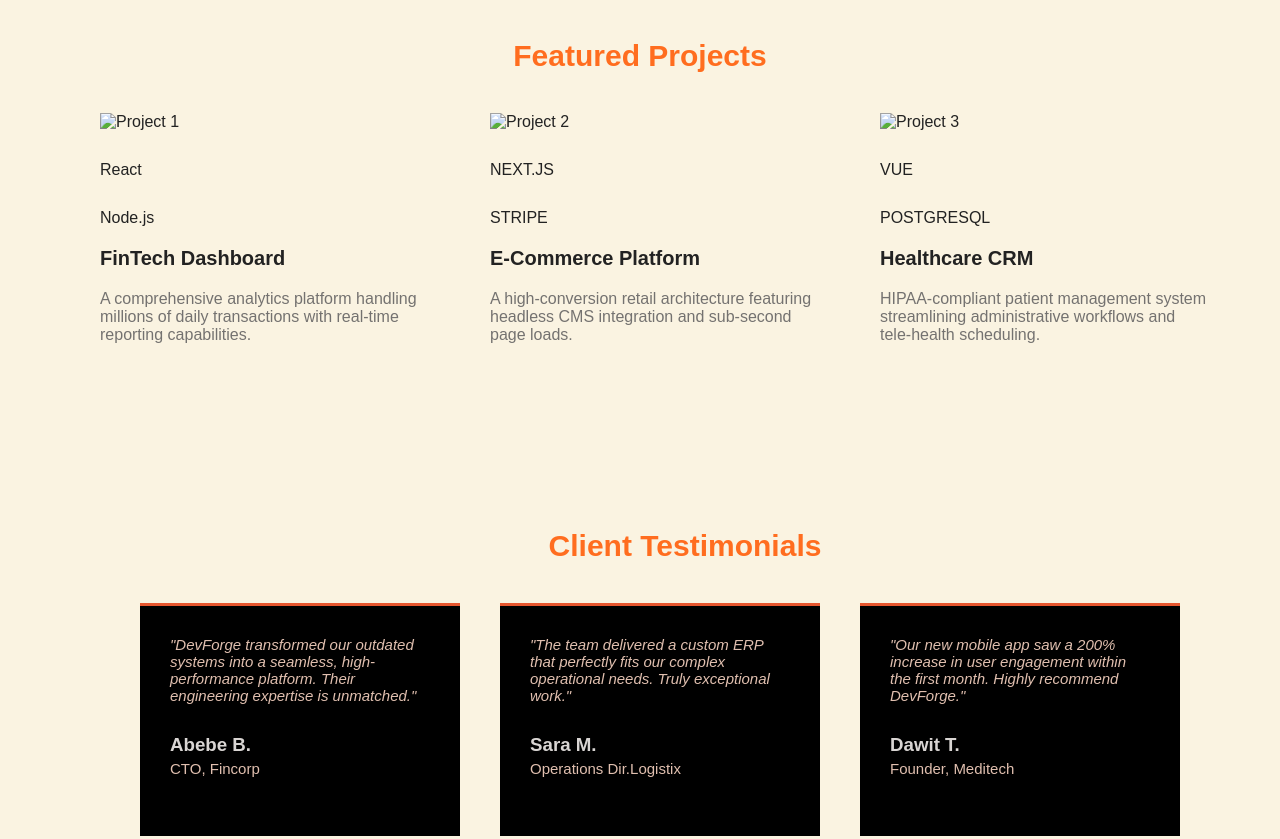
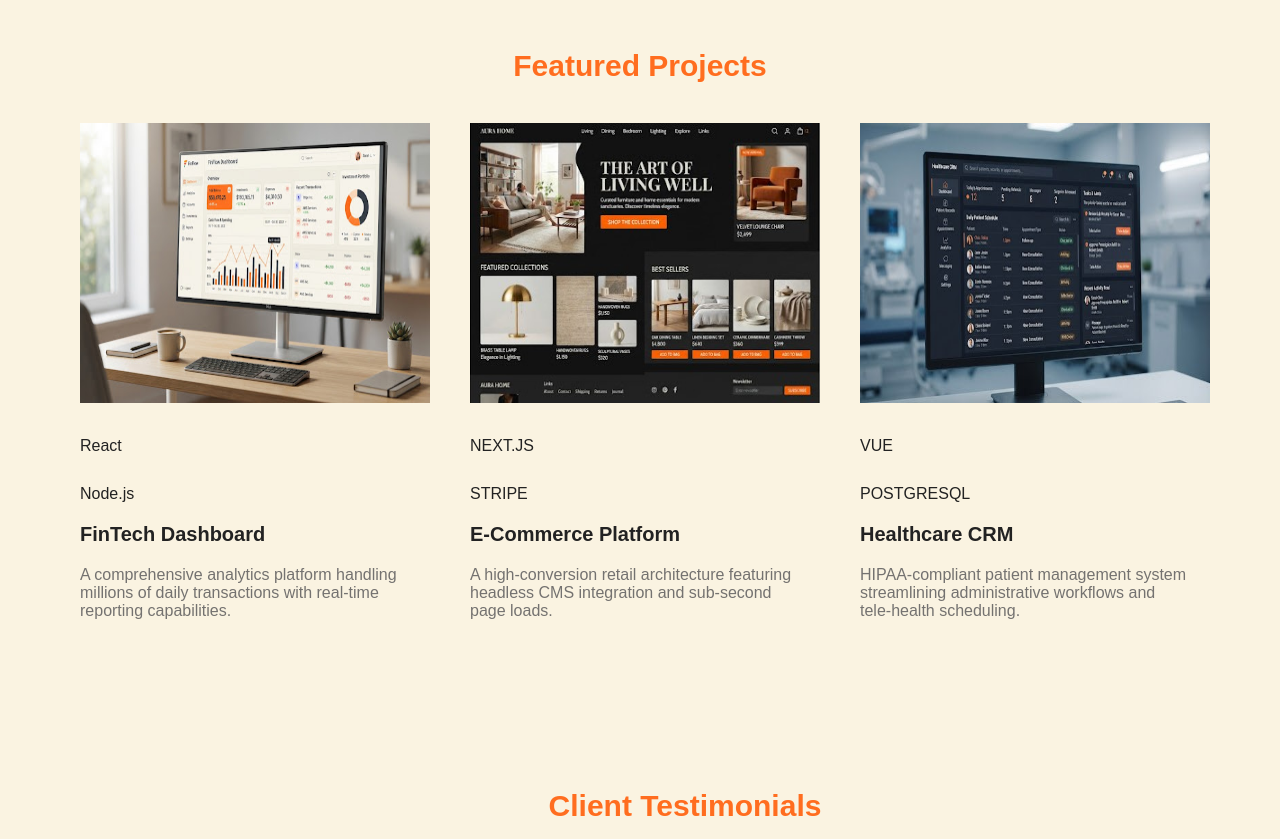
Before and after one commit to nathanzerfu-B/Company-Profile-Website, a plain HTML site: page Home.html in a window 1280 px wide. Shown: the part 2739-3578 px from the top of the page. Drawn offline with Linux system fonts and the light colour scheme.

```diff
--- a/Home.css
+++ b/Home.css
@@ -14,7 +14,7 @@
 }
 
 nav{
-    height: 70px;
+    height: 80px;
     display: flex;
     align-items: center;
     padding: 20 60px;
@@ -354,6 +354,7 @@
 .FeaturedProjects{
     display:block;
   height: 490px;
+  margin-bottom: 250px;
 }
 .FeaturedProjects h2{
     font-size: 30px;
@@ -369,10 +370,10 @@
 }
 
 .FeaturedProjects-iteam .project{
-margin-left: 60px;
+margin-left: 40px;
 }
 .FeaturedProjects-iteam .project img{
-    width:360px;
+    width:350px;
     height: 280px;
 }
 .FeaturedProjects-iteam .project span{
@@ -405,14 +406,8 @@
    height: 400px;
    margin-left: 100px;
    margin-right: 30px;
-}
-.Testimonials .Testimonals-continer{
-display: flex;
-flex-direction: row;
-
-}
-
-.Testimonials h2{
+}.Testimonials h2{
+margin-top: 100px;
     font-size: 30px;
     font-weight: bold;
     margin-bottom: 40px;
@@ -421,6 +416,13 @@
    margin-left: 20px;
 
 }
+.Testimonials .Testimonals-continer{
+display: flex;
+flex-direction: row;
+margin-top: 50px;
+}
+
+
 .Testimonials .Testimonals-continer .Testimonial-iteam{
 background-color: #000000;
 margin-left: 40px;
--- a/Home.html
+++ b/Home.html
@@ -158,7 +158,7 @@
    <h2>Featured Projects</h2>
    <div class="FeaturedProjects-iteam">
     <div class="project">
-          <img src="images/project-1.jpg" alt="Project 1">
+          <img src="images/image1.jpg" alt="Project 1">
           <span>
             <span>React</span>
             <span>Node.js</span>
@@ -167,7 +167,7 @@
           <p>A comprehensive analytics platform handling millions of daily transactions with real-time reporting capabilities.</p>
      </div>
      <div class="project">
-          <img src="images/project-2.jpg" alt="Project 2">
+          <img src="images/image2.jpg"  alt="Project 2">
             <span>
             <span>NEXT.JS</span>
             <span>STRIPE</span>
@@ -176,7 +176,7 @@
           <p>A high-conversion retail architecture featuring headless CMS integration and sub-second page loads.</p>
      </div>
      <div class="project">
-          <img src="images/project-3.jpg" alt="Project 3">
+          <img src="images/image3.jpg" alt="Project 3">
            <span>
              <span>VUE</span>
               <span>POSTGRESQL</span>
--- a/Services.css
+++ b/Services.css
@@ -11,7 +11,7 @@
     overflow-x: hidden;
 }
 nav{
-    height: 70px;
+    height: 80px;
     display: flex;
     align-items: center;
     padding: 20 60px;
```
Also changed, not shown: images/image1.jpg (added), images/image2.jpg (added), images/image3.jpg (added).
